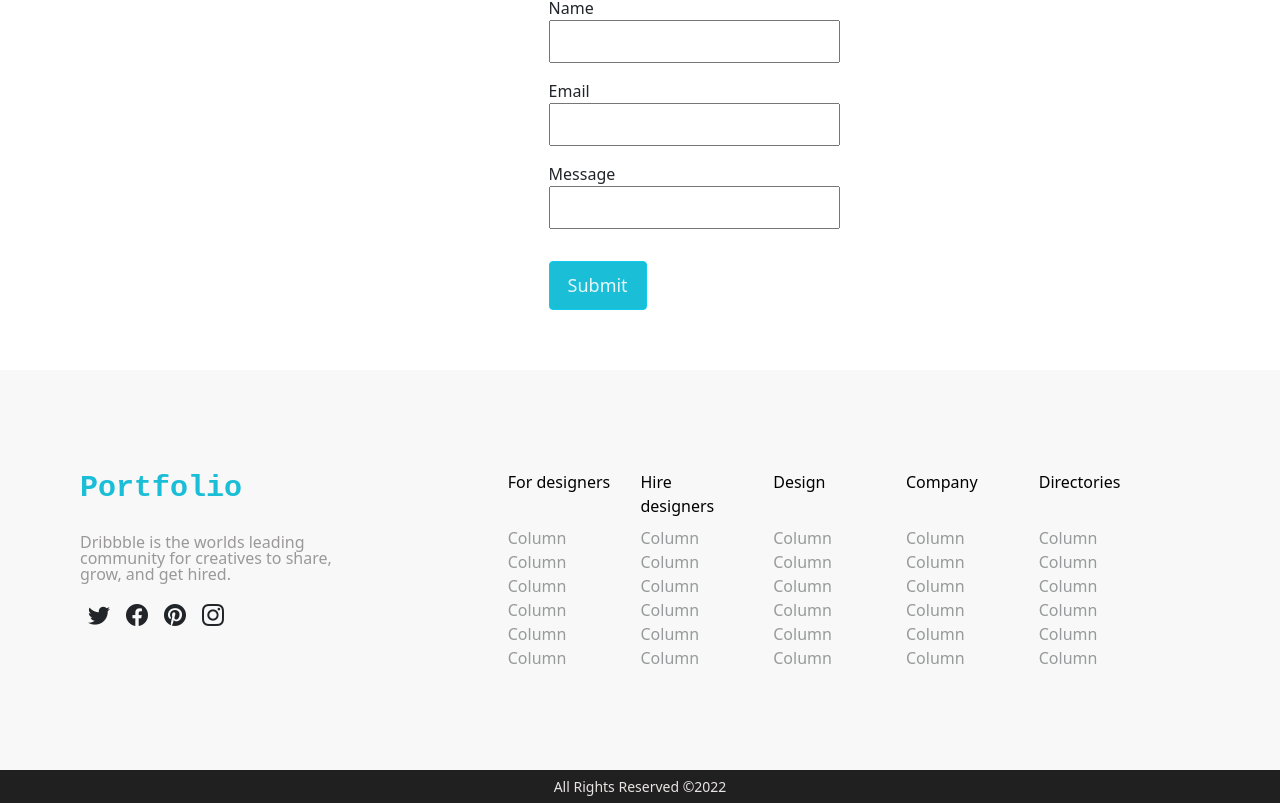
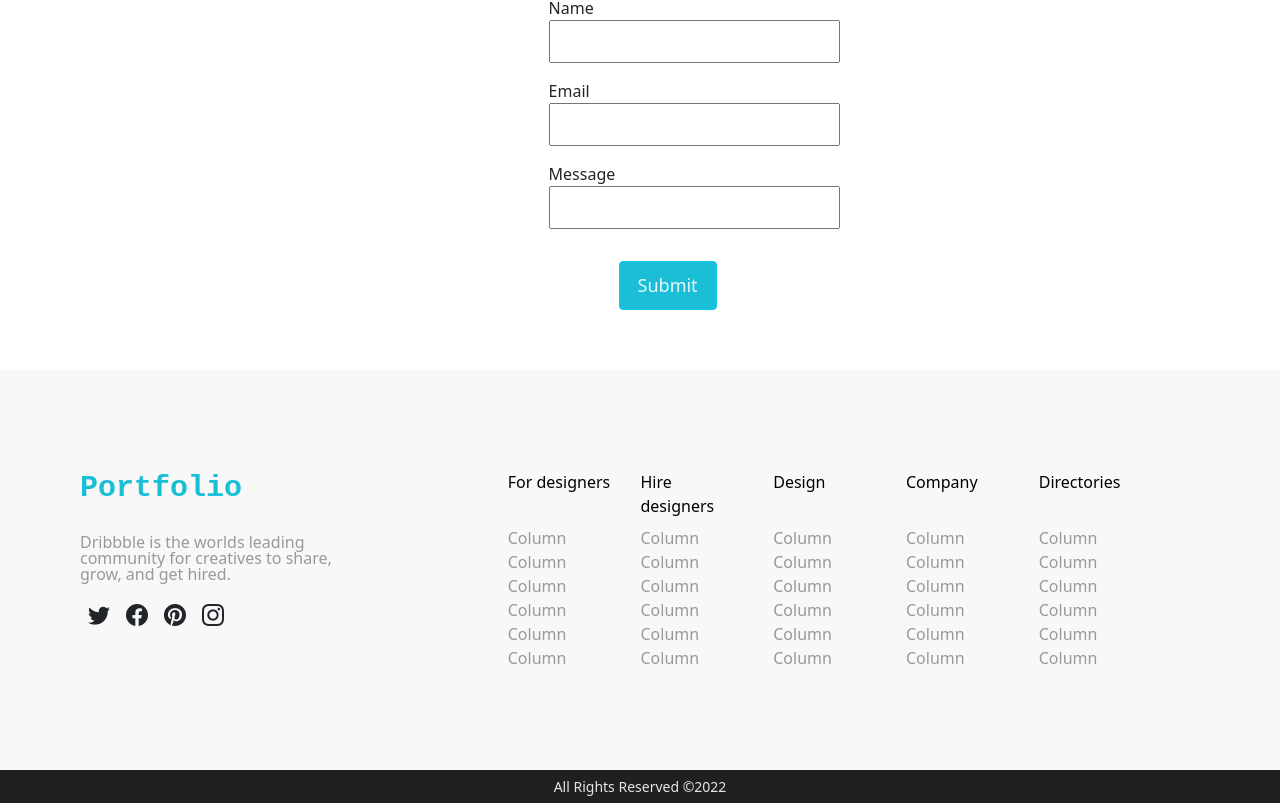
Before and after one commit to PranaliChatap/React-Project, a React (Create React App) app: page /project in a window 1280 px wide. Shown: the part 4043-4846 px from the top of the page. Built offline with nearby package versions, Linux system fonts and the light colour scheme.

Commit message:
Update Contact.jsx

```diff
--- a/src/components/Contact.jsx
+++ b/src/components/Contact.jsx
@@ -46,8 +46,6 @@ const storeData = async(e) => {
 
 }
 
-
-
   return (
 
     <div className="container mt-5 contact">
@@ -72,7 +70,7 @@ const storeData = async(e) => {
             <input type='text' row='3' value={message} onChange={handleMessageChange} required />
           </label>
         </div>
-        <button onClick={storeData} className="btn btn-info hire-button">
+        <button onClick={storeData} className="btn btn-info submit hire-button">
          Submit
         </button>
       </form>
```
